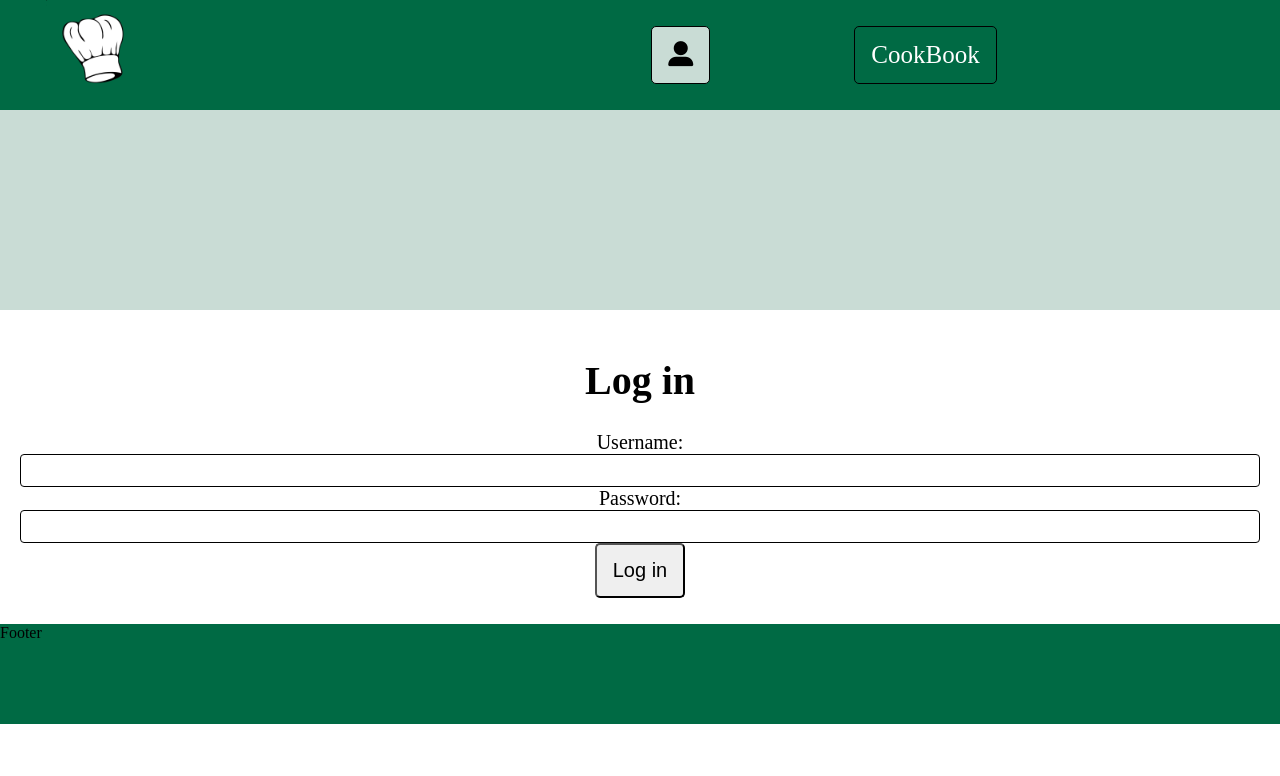
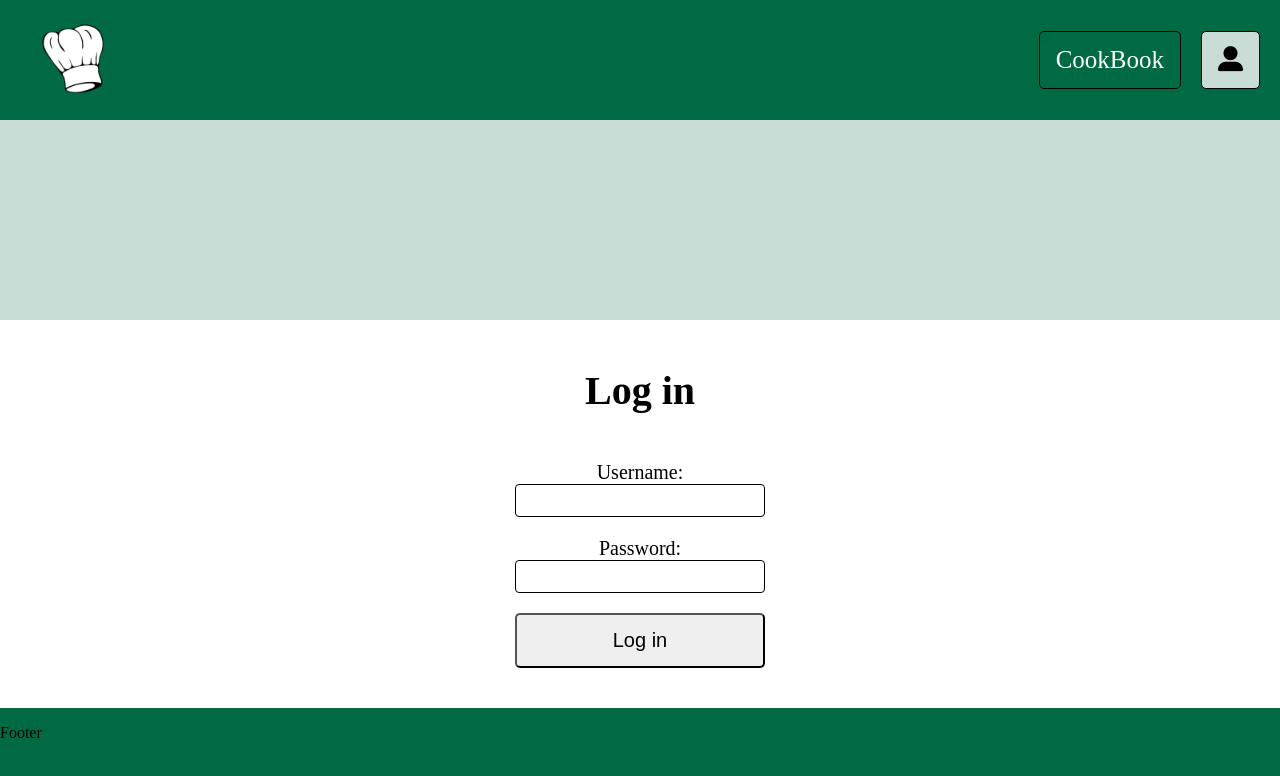
Before and after one commit to Metsittynyt/cookBook, a Vue app in the folder frontend/: page /user in a window 1280 px wide. Shown: the top 776 px of the page. Built offline with nearby package versions, Linux system fonts and the light colour scheme.

Commit message:
page flex and login form

```diff
--- a/frontend/src/assets/styles.css
+++ b/frontend/src/assets/styles.css
@@ -25,15 +25,16 @@ LightGreen - #c9dcd5
 }
 
 
-html, body, #app {
+html,
+body {
     margin: 0;
-    height: 100%;
+    min-height: 100vh;
 }
 
-body {
+#app {
     display: flex;
     flex-direction: column;
-    min-height: 100%;
+    min-height: 100vh;
 }
 
 .page {
@@ -61,7 +62,9 @@ button {
 .topnav {
     background-color: var(--green);
     overflow: hidden;
-    height: 110px;
+    height: 100px;
+    padding: 10px;
+    padding-right: 20px;
 }
 
 .topnav a {
@@ -72,23 +75,22 @@ button {
     font-size: 25px;
 }
 
-.topnav a:hover {
+.topnavLinks a:hover {
     background-color: var(--lightGreen);
     color: var(--text);
 }
 
-.topnav a.active {
+.topnavLinks a.active {
     background-color: var(--lightGreen);
     color: var(--text);
 }
 
 .topnavLinks {
-    display: grid;
-    grid-template-columns: auto auto auto;
-    grid-gap: 5px;
-    justify-content: space-evenly;
+    display: flex;
+    flex-direction: row-reverse;
+    flex-wrap: wrap;
+    gap: 20px;
     align-content: center;
-    float: right;
     width: 60%;
     height: 100%;
 }
@@ -103,10 +105,10 @@ button {
     width: 40%;
 }
 
+
 #Logo {
     height: 100px;
     width: 100px;
-    margin-left: 30px;
 }
 
 footer {
@@ -143,7 +145,8 @@ footer {
     overflow-y: auto;
 }
 
-.close_button, #edit_icon {
+.close_button,
+#edit_icon {
     position: absolute;
     top: 10px;
     right: 10px;
@@ -212,6 +215,31 @@ footer {
     box-shadow: 0 2px 4px rgba(0, 0, 0, 0.1);
 }
 
-#steps li, #ingredients li {
+#steps li,
+#ingredients li {
     text-align: left;
 }
+
+.error {
+    font-size: larger;
+    color: var(--red);
+    border: 1px solid var(--red);
+    padding: 5px;
+    background-color: var(--lightRed);
+    width: fit-content;
+    margin: auto;
+}
+
+.login_form {
+    width: fit-content;
+    margin: auto;
+    padding: 10px;
+}
+
+.login_form form {
+    display: grid;
+    grid-template-columns: 1fr;
+    grid-gap: 20px;
+    padding: 10px;
+    min-width: 250px;
+}
```
